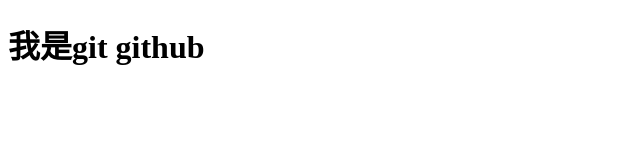
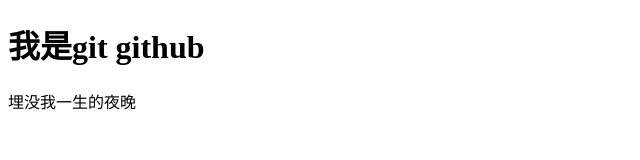
Before and after one commit to mateoZzz/test, a website: page index.html in a window 1280 px wide. Shown: the whole page, without its empty margins (0-640 px from the left). Drawn offline with Linux system fonts and the light colour scheme.

Commit message:
04-branch

```diff
--- a/index.html
+++ b/index.html
@@ -7,5 +7,6 @@
 </head>
 <body>
     <h1>我是git github</h1>
+    <div>埋没我一生的夜晚</div>
 </body>
 </html>
```
Also changed, not shown: package.json (added, +15 -0 lines), 2 other files.
